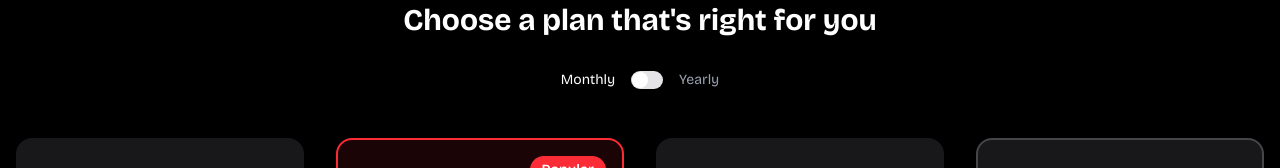
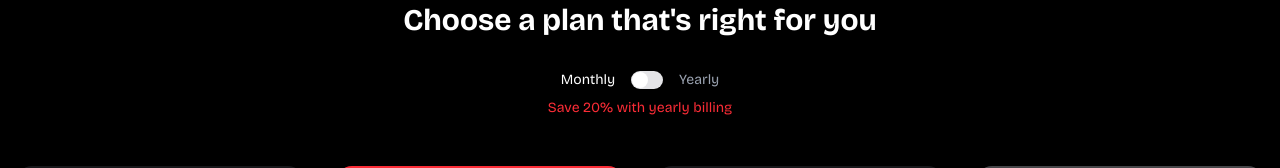
Before and after one commit to akhan2001/motorminds-website, a Next.js app: page /pricing in a window 1280 px wide. Shown: the part 478-646 px from the top of the page. Built offline with nearby package versions, Linux system fonts and the light colour scheme; no server answers.

Commit message:
pricing card fix

```diff
--- a/app/pricing/components/pricing-card.tsx
+++ b/app/pricing/components/pricing-card.tsx
@@ -77,7 +77,7 @@ export default function PricingCard({
                         : isEnterprise
                         ? 'bg-zinc-800 text-white hover:bg-zinc-700 border border-white/20'
                         : 'bg-zinc-800 text-white hover:bg-zinc-700 border border-red-500'
-                } rounded-full`}
+                } rounded-full cursor-pointer`}
             >
                 {isEnterprise ? 'Contact Sales' : 'Get Started'}
             </Button>
--- a/app/pricing/components/pricing-section.tsx
+++ b/app/pricing/components/pricing-section.tsx
@@ -100,11 +100,9 @@ export default function PricingSection() {
                                 Yearly
                             </span>
                         </div>
-                        {isYearly && (
-                            <span className="text-red-500 text-sm">
-                                Save 20% with yearly billing
-                            </span>
-                        )}
+                        <span className="text-red-500 text-sm">
+                            Save 20% with yearly billing
+                        </span>
                     </div>
                 </div>
 
```
